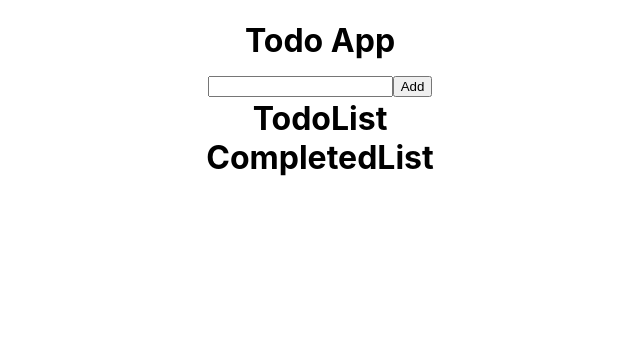
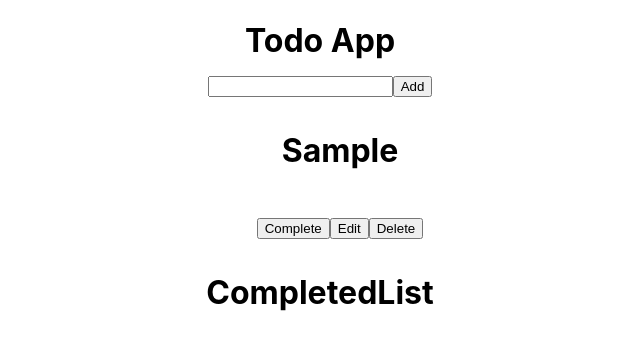
Before and after one commit to karkashiva/Todo-App, a React (Create React App) app: page / in a window 1280 px wide. Both pictures are taken after typing "Sample" into the empty fields and a click on the button "Add". Shown: the top 350 px of the page, without its empty margins (320-960 px from the left). Built offline with nearby package versions, Linux system fonts and the light colour scheme.

Commit message:
Implemented TodoList funtionality

```diff
--- a/src/App.tsx
+++ b/src/App.tsx
@@ -5,7 +5,7 @@ import InputForm from "./components/InputForm";
 import TodoList from "./components/TodoList";
 import CompletedList from "./components/CompletedList";
 
-interface Ilist {
+export interface Ilist {
   id: number;
   name: string;
   completed: boolean;
@@ -43,6 +43,39 @@ function App() {
     [todoName, list, editing, editId]
   );
 
+  const handleDelete = useCallback(
+    (id: number) => {
+      const newList = list.filter((item) => item.id !== id);
+      setList(newList);
+    },
+    [list]
+  );
+
+  const handleEdit = useCallback(
+    (id: number) => {
+      const newList = list.filter((item) => item.id !== id);
+      const selectedTodo = list.find((item) => item.id === id);
+      setList(newList);
+      if (!selectedTodo) return;
+      setTodoName(selectedTodo.name);
+      setEditing(true);
+      setEditId(id);
+    },
+    [list]
+  );
+
+  const handleComplete = useCallback(
+    (id: number) => {
+      const newList = list.filter((item) => item.id !== id);
+      const selectedTodo = list.find((item) => item.id === id);
+      if (!selectedTodo) return;
+      const newTodo = { id: id, name: selectedTodo.name, completed: true };
+      setList(newList);
+      setCompletedList([...completedList, newTodo]);
+    },
+    [list, completedList]
+  );
+
   return (
     <div className="App">
       <h1>
@@ -52,7 +85,12 @@ function App() {
           editing={editing}
           handleSubmit={handleSubmit}
         />
-        <TodoList />
+        <TodoList
+          list={list}
+          handleDelete={handleDelete}
+          handleComplete={handleComplete}
+          handleEdit={handleEdit}
+        />
         <CompletedList />
       </h1>
     </div>
--- a/src/components/TodoItem.tsx
+++ b/src/components/TodoItem.tsx
@@ -1,5 +1,28 @@
 import React from "react";
+import { Ilist } from "../App";
 
-export default function TodoItem() {
-  return <div>TodoItem</div>;
+interface ITodoItemProps {
+  item: Ilist;
+  handleDelete: (id: number) => void;
+  handleEdit: (id: number) => void;
+  handleComplete: (id: number) => void;
 }
+export default function TodoItem({
+  item,
+  handleDelete,
+  handleEdit,
+  handleComplete,
+}: ITodoItemProps) {
+  return (
+    <div className="todoItem">
+      <div>
+        <p>{item.name}</p>
+      </div>
+      <div className="buttons">
+        <button onClick={() => handleComplete(item.id)}>Complete</button>
+        <button onClick={() => handleEdit(item.id)}>Edit</button>
+        <button onClick={() => handleDelete(item.id)}>Delete</button>
+      </div>
+    </div>
+  );
+}
--- a/src/components/TodoList.tsx
+++ b/src/components/TodoList.tsx
@@ -1,5 +1,37 @@
 import React from "react";
+import { Ilist } from "../App";
+import TodoItem from "./TodoItem";
 
-export default function TodoList() {
-  return <div>TodoList</div>;
+interface ITodoListProps {
+  list: {
+    id: number;
+    name: string;
+    completed: boolean;
+  }[];
+  handleDelete: (id: number) => void;
+  handleEdit: (id: number) => void;
+  handleComplete: (id: number) => void;
 }
+
+export default function TodoList({
+  list,
+  handleDelete,
+  handleEdit,
+  handleComplete,
+}: ITodoListProps) {
+  return (
+    <div>
+      <ul>
+        {list.map((item: Ilist) => (
+          <TodoItem
+            key={item.id}
+            item={item}
+            handleDelete={handleDelete}
+            handleEdit={handleEdit}
+            handleComplete={handleComplete}
+          />
+        ))}
+      </ul>
+    </div>
+  );
+}
```
